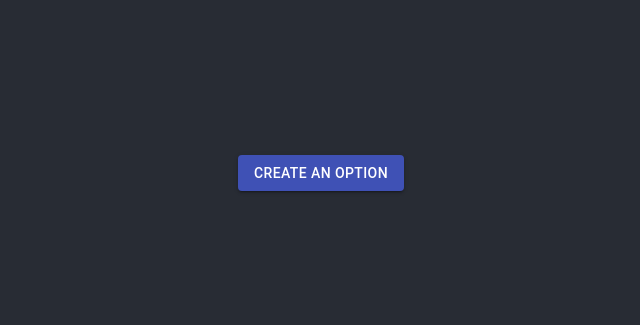
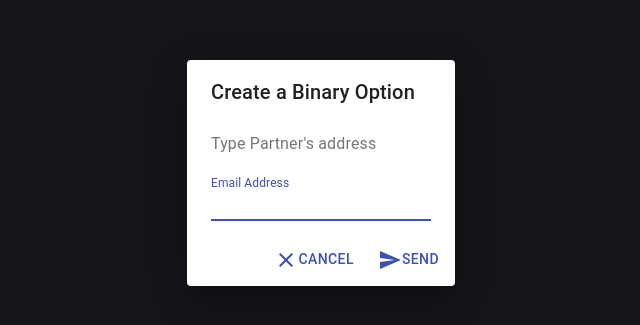
Before and after one commit to exx8/tau_Smart_contract, a React (Create React App) app in the folder web-gui/: page / in a window 1280 px wide. Shown: the part 227-552 px from the top of the page, without its empty margins (319-959 px from the left). Built offline with nearby package versions, Linux system fonts and the light colour scheme.

Commit message:
menu first steps

```diff
--- a/web-gui/package.json
+++ b/web-gui/package.json
@@ -6,6 +6,7 @@
     "@drizzle/react-plugin": "^1.5.3",
     "@drizzle/store": "^1.5.3",
     "@material-ui/core": "^4.11.3",
+    "@material-ui/icons": "^4.11.2",
     "@testing-library/jest-dom": "^5.11.10",
     "@testing-library/react": "^11.2.6",
     "@testing-library/user-event": "^12.8.3",
--- a/web-gui/src/App.tsx
+++ b/web-gui/src/App.tsx
@@ -1,13 +1,18 @@
 import React from 'react';
 import './App.css';
 import { Button } from '@material-ui/core';
-
+import { BattleMenu } from './BattleMenu';
+function dialogExit()
+{}
 function App() {
+    const [dialogOpen, setDialogOpen] = React.useState(true);
   return (
     <div className="App">
       <header className="App-header">
 
-        <Button variant="contained" color="primary">Create an Option</Button>
+        <Button variant="contained" color="primary" onClick={setDialogOpen.bind(null,true)}>Create an Option</Button>
+          <BattleMenu isOpen={dialogOpen} handleClose={setDialogOpen.bind(null,false)}/>
+
       </header>
     </div>
   );
--- a/web-gui/src/BattleMenu.tsx
+++ b/web-gui/src/BattleMenu.tsx
@@ -10,7 +10,8 @@ import {
     TextField
 } from '@material-ui/core';
 import React from 'react';
-
+import SendIcon from '@material-ui/icons/Send';
+import CloseIcon from '@material-ui/icons/Close';
 interface BattleMenuState {
 }
 
@@ -19,14 +20,14 @@ interface BattleMenuPros {
     handleClose: () => void
 }
 
-class BattleMenu extends React.Component<BattleMenuPros, BattleMenuState> {
+export class BattleMenu extends React.Component<BattleMenuPros, BattleMenuState> {
     state: BattleMenuState = {
         // optional second annotation for better type inference
 
     };
 
 
-    handleClose() {
+    handleClose=()=> {
         this.props.handleClose();
 
     }
@@ -34,15 +35,13 @@ class BattleMenu extends React.Component<BattleMenuPros, BattleMenuState> {
     render() {
         return (
             <div>
-                eturn (
                 <div>
 
                     <Dialog open={this.props.isOpen} onClose={this.handleClose} aria-labelledby="form-dialog-title">
-                        <DialogTitle id="form-dialog-title">Subscribe</DialogTitle>
+                        <DialogTitle id="form-dialog-title"> Create a Binary Option</DialogTitle>
                         <DialogContent>
                             <DialogContentText>
-                                To subscribe to this website, please enter your email address here. We will send updates
-                                occasionally.
+                             Type Partner's address
                             </DialogContentText>
                             <TextField
                                 autoFocus
@@ -55,10 +54,12 @@ class BattleMenu extends React.Component<BattleMenuPros, BattleMenuState> {
                         </DialogContent>
                         <DialogActions>
                             <Button onClick={this.handleClose} color="primary">
+                                <CloseIcon/>
                                 Cancel
                             </Button>
                             <Button onClick={this.handleClose} color="primary">
-                                Subscribe
+                                <SendIcon/>
+                                Send
                             </Button>
                         </DialogActions>
                     </Dialog>
@@ -66,6 +67,3 @@ class BattleMenu extends React.Component<BattleMenuPros, BattleMenuState> {
         );
     }
 }
-
-
-export default BattleMenu;
```
Also changed, not shown: 1 other file (tests, documents, lock files or other folders).
